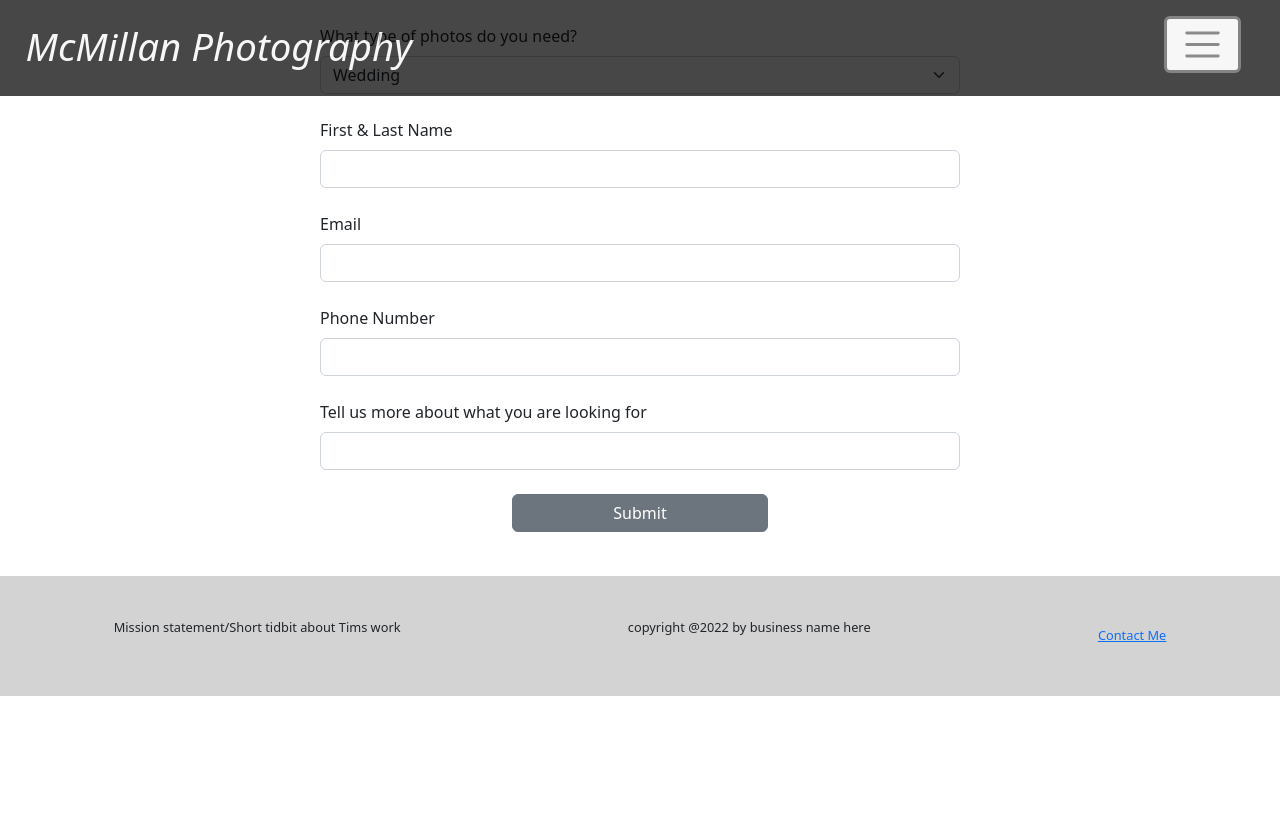
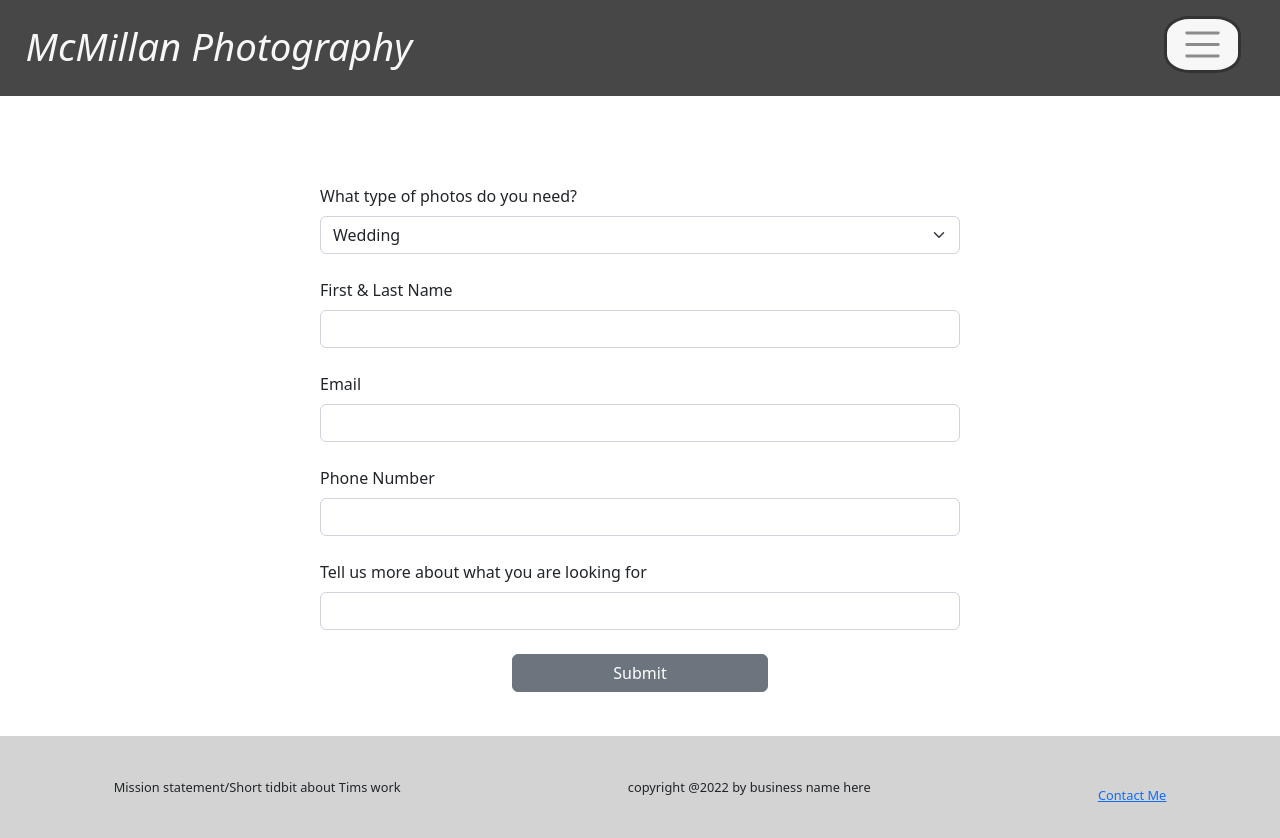
Before and after one commit to APolk10/ClientPhotographySite, a Next.js app in the folder personalphotographypage/: page /Contact in a window 1280 px wide. Shown: the top 838 px of the page. Before the commit the page ends 800 px from the top, so only its background shows below. Built offline with nearby package versions, Linux system fonts and the light colour scheme.

Commit message:
updates styling

```diff
--- a/personalphotographypage/components/Family.tsx
+++ b/personalphotographypage/components/Family.tsx
@@ -10,9 +10,9 @@ interface Prop {
 }
 
 export default function Family({ gallery }: Prop) {
-  let element = gallery.length > 0 ? true : false;
-
-  if (element) {
+  // let element = gallery.length > 0 ? true : false;
+  console.log(gallery)
+  if (gallery) {
     return (
       <div className={styles.imagesContainer}>
         {gallery.map((image) => <Image src={image.url} alt="Family photo" key={image.asset_id} width={image.width / 20} height={image.height / 20} className={styles.images}/>)}
--- a/personalphotographypage/styles/contactForm.module.css
+++ b/personalphotographypage/styles/contactForm.module.css
@@ -1,6 +1,7 @@
 #contact_form {
   display: flex;
   flex-direction: column;
+  margin-top: 20vh;
   height: 67vh;
 }
 
--- a/personalphotographypage/styles/navBar.module.css
+++ b/personalphotographypage/styles/navBar.module.css
@@ -13,12 +13,13 @@
   margin-left: 5vw;
   margin-top: 1vh;
   width: 6vw;
-  border: 3px solid rgb(102, 102, 102);
+  border: 3px solid rgb(0, 0, 0);
+  border-radius: 33%;
   background-color: whitesmoke;
   transition: ease-in-out .5s;
 }
 #navBarButton:hover {
-  background-color: rgb(77, 186, 40);
+  background-color: rgb(31, 138, 192);
   transition: ease-in-out .5s;
 }
 .navBarHeaderBox {
```
